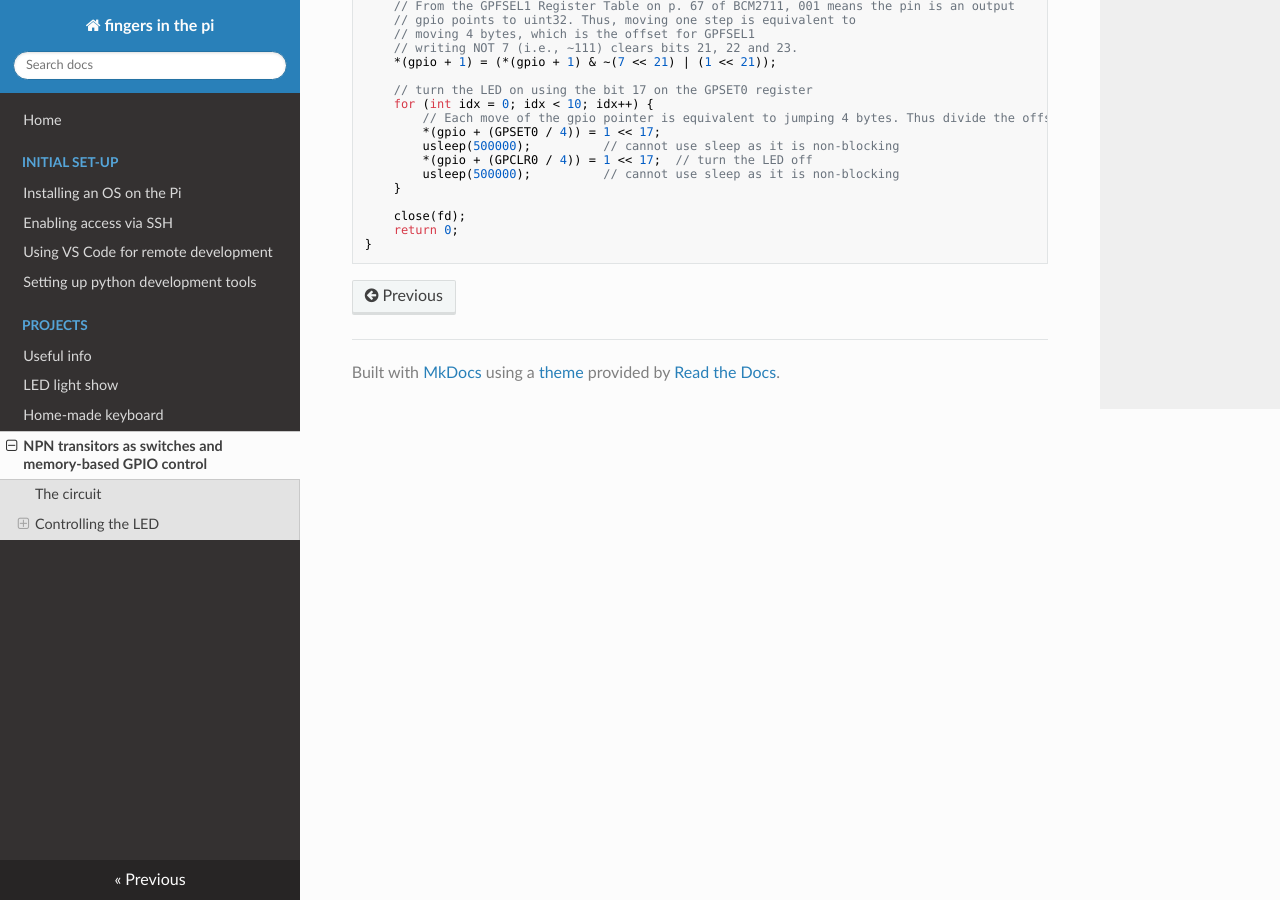
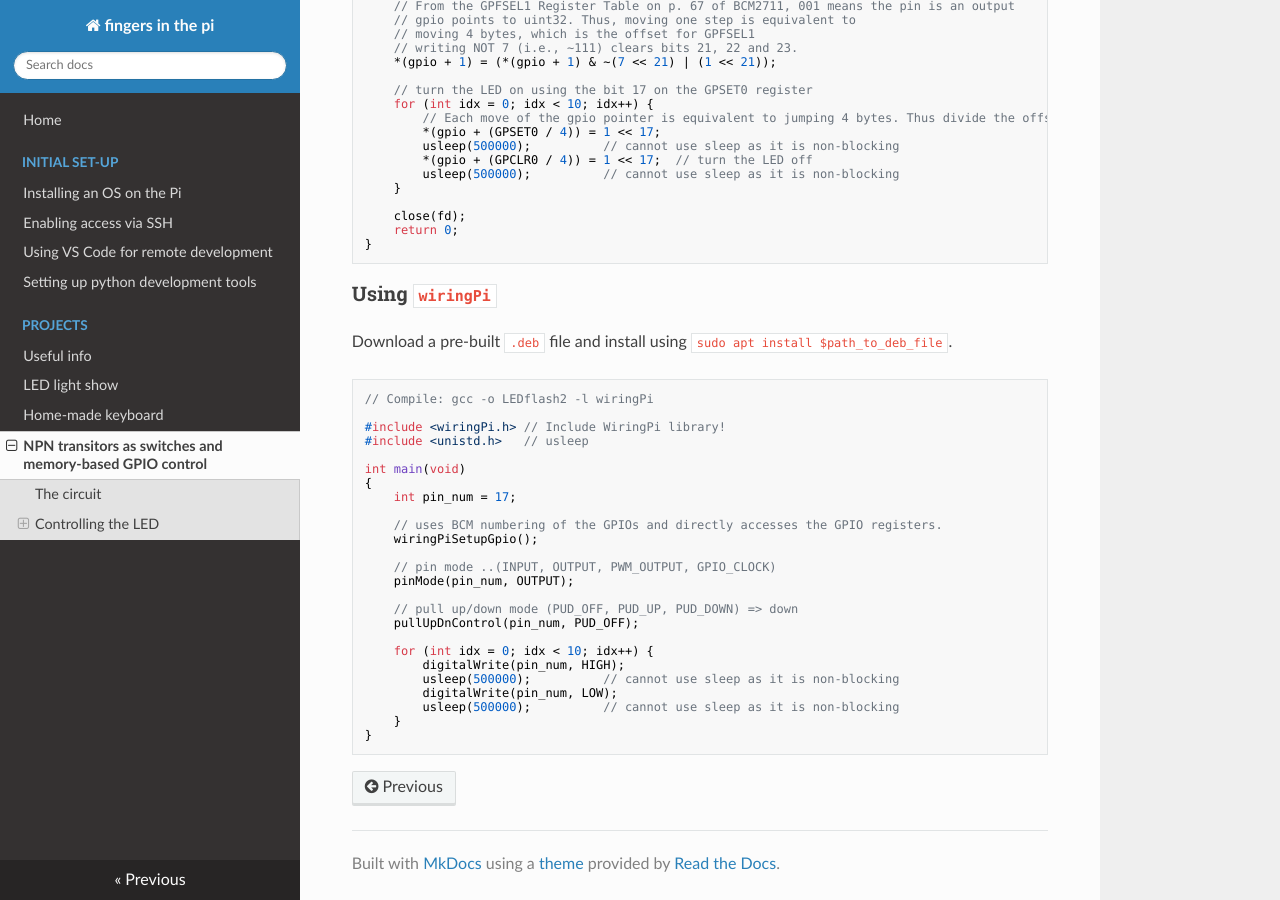
Before and after one commit to drkaizeng/fingers_in_the_pi, an MkDocs documentation site: the page built from docs/projects/transistors_switches_memory_gpio.md, in a window 1280 px wide and 900 px high, scrolled down 2859 px. Built offline with MkDocs 1.6.1, drawn with Linux system fonts in a browser that asks for light colours; nearby versions of some CDN libraries; formulas are drawn with MathJax 3.

Commit message:
wiringPi example

````diff
--- a/docs/projects/transistors_switches_memory_gpio.md
+++ b/docs/projects/transistors_switches_memory_gpio.md
@@ -93,3 +93,34 @@ int main() {
     return 0;
 }
 ```
+
+
+### Using `wiringPi`
+Download a pre-built `.deb` file and install using `sudo apt install $path_to_deb_file`.
+```C
+// Compile: gcc -o LEDflash2 -l wiringPi
+
+#include <wiringPi.h> // Include WiringPi library!
+#include <unistd.h>   // usleep
+
+int main(void)
+{
+    int pin_num = 17;
+
+    // uses BCM numbering of the GPIOs and directly accesses the GPIO registers.
+    wiringPiSetupGpio();
+
+    // pin mode ..(INPUT, OUTPUT, PWM_OUTPUT, GPIO_CLOCK)
+    pinMode(pin_num, OUTPUT);
+
+    // pull up/down mode (PUD_OFF, PUD_UP, PUD_DOWN) => down
+    pullUpDnControl(pin_num, PUD_OFF);
+
+    for (int idx = 0; idx < 10; idx++) {
+        digitalWrite(pin_num, HIGH);
+        usleep(500000);          // cannot use sleep as it is non-blocking
+        digitalWrite(pin_num, LOW);
+        usleep(500000);          // cannot use sleep as it is non-blocking
+    }
+}
+```
````
Also changed, not shown: 1 other file.
